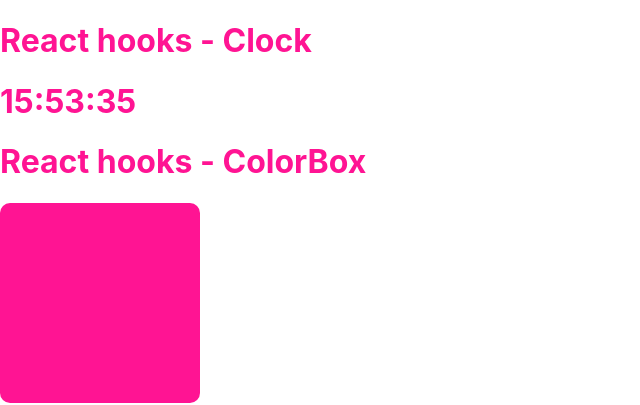
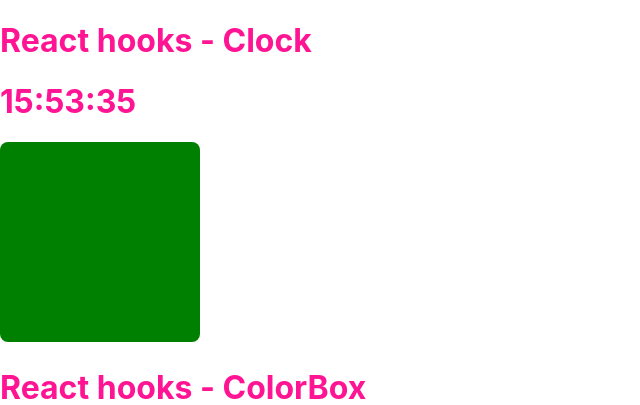
Before and after one commit to thuccv98/react-hooks-basic, a React (Create React App) app: page / in a window 1280 px wide. Shown: the top 405 px of the page, without its empty margins (0-640 px from the left). Built offline with nearby package versions, Linux system fonts and the light colour scheme; no server answers.

Commit message:
practice with custom hooks

```diff
--- a/src/App.js
+++ b/src/App.js
@@ -8,6 +8,7 @@
 import queryString from 'query-string';
 import PostFiltersForm from './components/PostFiltersForm';
 import Clock from './components/CLock';
+import MagicBox from './components/MagicBox';
 
 function App() {
   const [todoList, setTodoList] = useState([
@@ -94,6 +95,9 @@
     <div className="app">
       <h1>React hooks - Clock</h1>
       <Clock />
+
+      <MagicBox />
+
       <h1>React hooks - ColorBox</h1>
 
       <ColorBox />
--- /dev/null
+++ b/src/components/MagicBox/MagicBox.scss
@@ -0,0 +1,10 @@
+.magic-box {
+  $box-size: 200px;
+
+  display: inline-block;
+  width: $box-size;
+  height: $box-size;
+  border-radius: 8px;
+
+  transition: all .35s ease-in-out 0s;
+}
--- /dev/null
+++ b/src/components/MagicBox/index.jsx
@@ -0,0 +1,13 @@
+import React from 'react';
+import useMagicColor from '../../hooks/useMagicColor';
+import './MagicBox.scss';
+
+function MagicBox(props) {
+  const color = useMagicColor();
+
+  return (
+    <div className="magic-box" style={{ backgroundColor: color }}></div>
+  );
+}
+
+export default MagicBox;
--- /dev/null
+++ b/src/hooks/useMagicColor.js
@@ -0,0 +1,39 @@
+import { useEffect, useRef, useState } from 'react';
+
+function randomColor(currentColor) {
+  const COLOR_LIST = ['red', 'green', 'yellow'];
+  // random 0 --> 2
+  const currentIndex = COLOR_LIST.indexOf(currentColor);
+  let newIndex = currentIndex;
+
+  while(currentIndex === newIndex) {
+    newIndex = Math.trunc(Math.random() * 3);
+  }
+  console.log(COLOR_LIST[newIndex]);
+  return COLOR_LIST[newIndex];
+}
+
+
+function useMagicColor(props) {
+  const [color, setColor] = useState('transparent');
+  const colorRef = useRef('transparent');
+
+  // Change color every 1 seconds
+  useEffect(() => {
+    const colorInterval = setInterval(() => {
+      // console.log('change color:', colorRef.current);
+      const newColor = randomColor(colorRef.current);
+      setColor(newColor);
+
+      colorRef.current = newColor;
+    }, 1000);
+
+    return () => {
+      clearInterval(colorInterval);
+    }
+  }, []);
+
+  return color;
+}
+
+export default useMagicColor;
```
